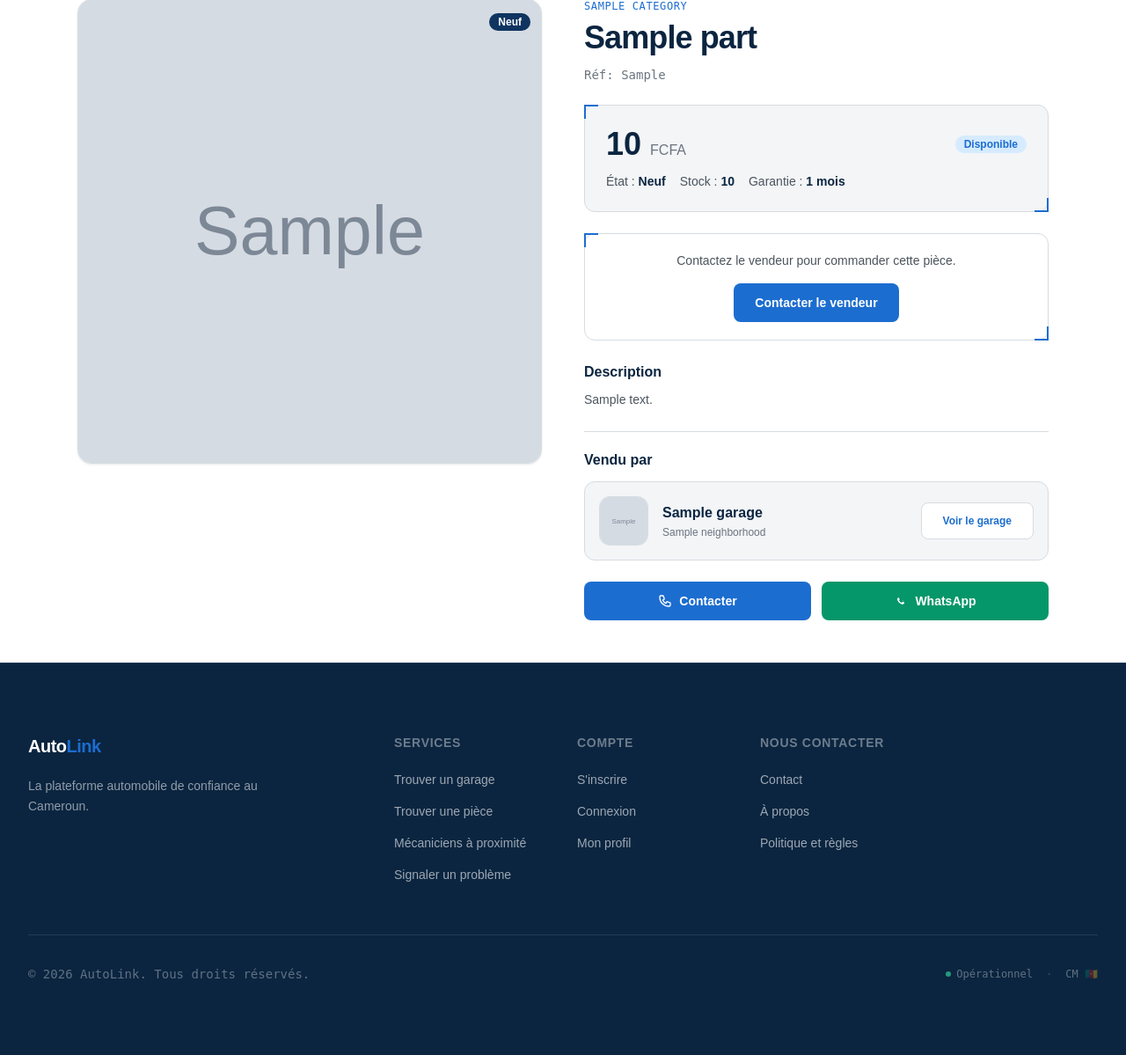
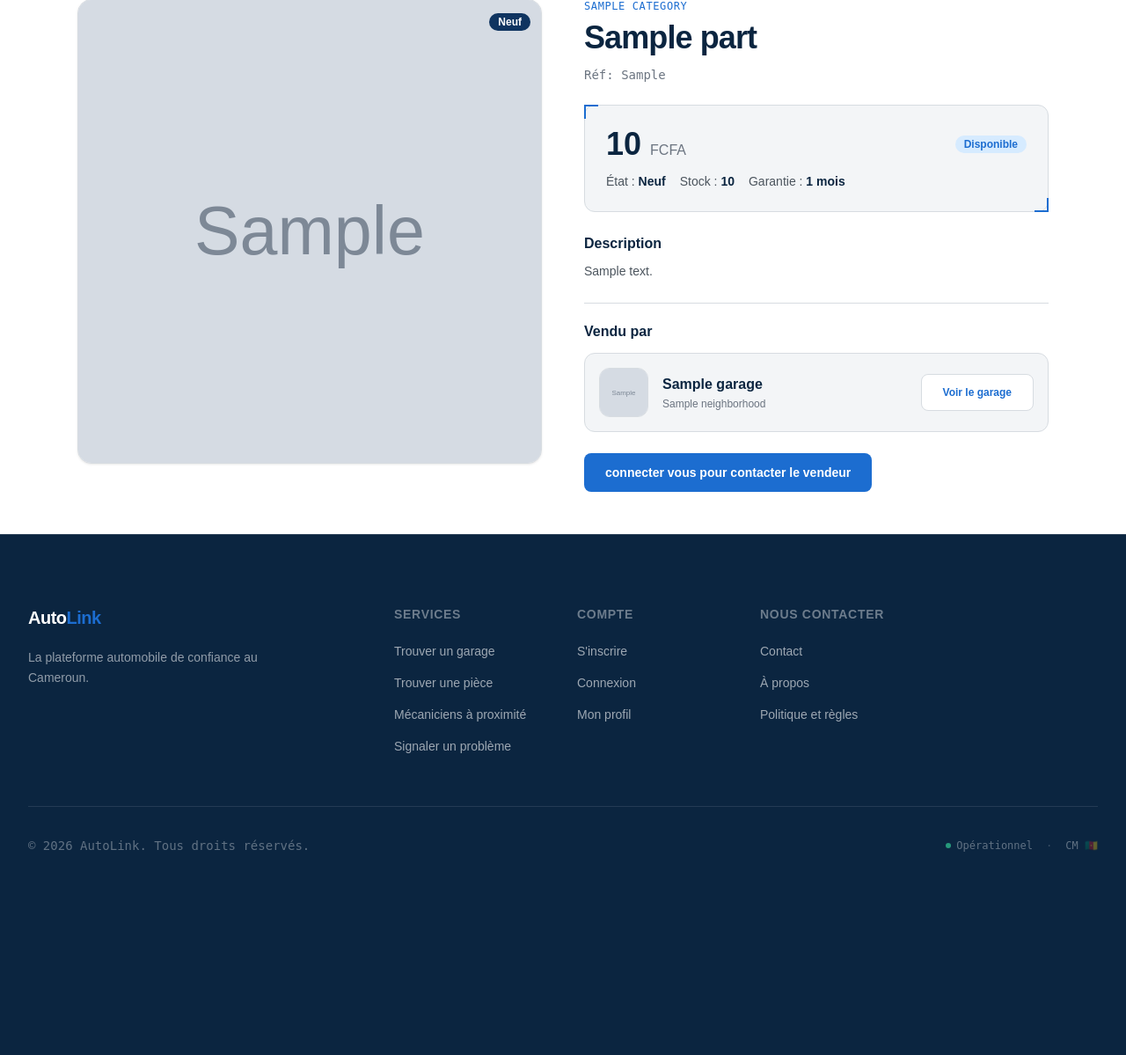
Before and after one commit to stevecopal/autolink, a Django app: page /pieces/sample/ in a window 1280 px wide. Shown: the part 121-1320 px from the top of the page at 88% size. After the commit the page ends 1089 px from the top, so only its background shows below. Run offline with Django 5.2, Linux system fonts and the light colour scheme; tables that the repository leaves empty hold one stand-in row (values such as "Sample post"); grey boxes marked "Sample" are stand-in pictures.

Commit message:
retouche

```diff
--- a/templates/public/pages/catalog/part_detail.html
+++ b/templates/public/pages/catalog/part_detail.html
@@ -80,21 +80,7 @@
                 </div>
             </div>
 
-            {# Add to Cart / Contact #}
-            {% if part.stock_status != 'OUT_OF_STOCK' %}
-            <div class="tech-panel bg-white rounded-xl p-5 text-center border border-line-200" data-accent="blue">
-                <p class="text-graphite-600 text-sm mb-4">{% trans "Contactez le vendeur pour commander cette pièce." %}</p>
-                {% if part.garage and part.garage.phone %}
-                <a href="tel:{{ part.garage.phone }}" class="btn bg-blue-500 hover:bg-blue-500/90 text-white text-sm">
-                    {% trans "Contacter le vendeur" %}
-                </a>
-                {% endif %}
-            </div>
-            {% else %}
-            <div class="bg-steel-50 rounded-xl p-5 text-center border border-line-200">
-                <p class="text-graphite-600 text-sm">{% trans "Cette pièce est actuellement indisponible." %}</p>
-            </div>
-            {% endif %}
+
 
             {# Description #}
             {% if part.description %}
@@ -128,19 +114,24 @@
             {% endif %}
 
             {# Contact buttons #}
-            {% if part.garage and part.garage.phone %}
+            {% if part.garage and part.garage.phone and user.is_authenticated %}
+
             <div class="flex flex-col sm:flex-row items-center gap-3">
-                <a href="tel:{{ part.garage.phone }}" class="btn w-full bg-blue-500 hover:bg-blue-500/90 text-white flex-1 text-sm !min-h-0">
+                <a href="tel:{{ part.garage.phone }}" class="btn  bg-blue-500 hover:bg-blue-500/90 text-white flex-1 text-sm !min-h-0">
                     <svg class="w-4 h-4" fill="none" stroke="currentColor" viewBox="0 0 24 24"><path stroke-linecap="round" stroke-linejoin="round" stroke-width="2" d="M3 5a2 2 0 012-2h3.28a1 1 0 01.948.684l1.498 4.493a1 1 0 01-.502 1.21l-2.257 1.13a11.042 11.042 0 005.516 5.516l1.13-2.257a1 1 0 011.21-.502l4.493 1.498a1 1 0 01.684.949V19a2 2 0 01-2 2h-1C9.716 21 3 14.284 3 6V5z"/></svg>
                     {% trans "Contacter" %}
                 </a>
                 {% if part.garage.whatsapp %}
-                <a href="https://wa.me/{{ part.garage.whatsapp }}" target="_blank" rel="noopener noreferrer" class="btn w-full bg-emerald-600 hover:bg-emerald-700 text-white flex-1 text-sm !min-h-0">
+                <a href="https://wa.me/{{ part.garage.whatsapp }}" target="_blank" rel="noopener noreferrer" class="btn  bg-emerald-600 hover:bg-emerald-700 text-white flex-1 text-sm !min-h-0">
                     <svg class="w-4 h-4" fill="currentColor" viewBox="0 0 24 24"><path d="M17.472 14.382c-.297-.149-1.758-.867-2.03-.967-.273-.099-.471-.148-.67.15-.197.297-.767.966-.94 1.164-.173.199-.347.223-.644.075-.297-.15-1.255-.463-2.39-1.475-.883-.788-1.48-1.761-1.653-2.059-.173-.297-.018-.454.13-.606.134-.133.298-.347.446-.52.149-.174.198-.298.298-.472.099-.174.05-.372-.025-.52-.075-.149-.669-1.612-.916-2.207-.242-.579-.487-.5-.669-.51-.173-.008-.372-.01-.57-.01-.198 0-.52.074-.792.372-.272.297-1.04 1.016-1.04 2.479 0 1.462 1.065 2.875 1.213 3.074.149.198 2.096 3.2 5.077 4.487.709.306 1.262.489 1.694.625.712.227 1.36.195 1.871.118.571-.085 1.758-.719 2.006-1.413.248-.694.248-1.289.173-1.413-.074-.124-.272-.198-.57-.67-.297-.472-.61-1.47-.94-2.205-.297-.67-.396-.766-.47-.866-.05-.075-.124-.173-.223-.199-.099-.024-.174 0-.372.074z"/></svg>
                     WhatsApp
                 </a>
                 {% endif %}
             </div>
+            {% else %}
+             <a href="{% url 'accounts:login' %}" class="btn  bg-blue-500 hover:bg-blue-500/90 text-white flex-1 text-sm !min-h-0">
+                        {% trans "connecter vous pour contacter le vendeur" %}
+                    </a>
             {% endif %}
 
             {# Similar parts #}
--- a/templates/public/pages/home/sections/hero.html
+++ b/templates/public/pages/home/sections/hero.html
@@ -13,10 +13,7 @@
         <div class="grid grid-cols-1 lg:grid-cols-12 gap-10 lg:gap-12 items-center">
             <!-- Left: copy + search -->
             <div class="lg:col-span-7">
-                <div class="hero-fade inline-flex items-center gap-2 bg-white/[0.06] border border-white/[0.08] text-blue-400 px-4 py-2 rounded-full text-xs font-mono font-medium mb-6 sm:mb-8">
-                    <span class="w-2 h-2 rounded-full bg-emerald-400 animate-pulse" aria-hidden="true"></span>
-                    {% trans "Plateforme automobile #1 au Cameroun" %}
-                </div>
+
 
                 <h1 class="hero-fade font-display text-4xl sm:text-5xl md:text-6xl font-bold text-white leading-[1.06] tracking-tight mb-6 sm:mb-8">
                     {% trans "Trouvez la" %}
```
Also changed, not shown: templates/public/pages/catalog/part_list.html (+1 -9 lines).
